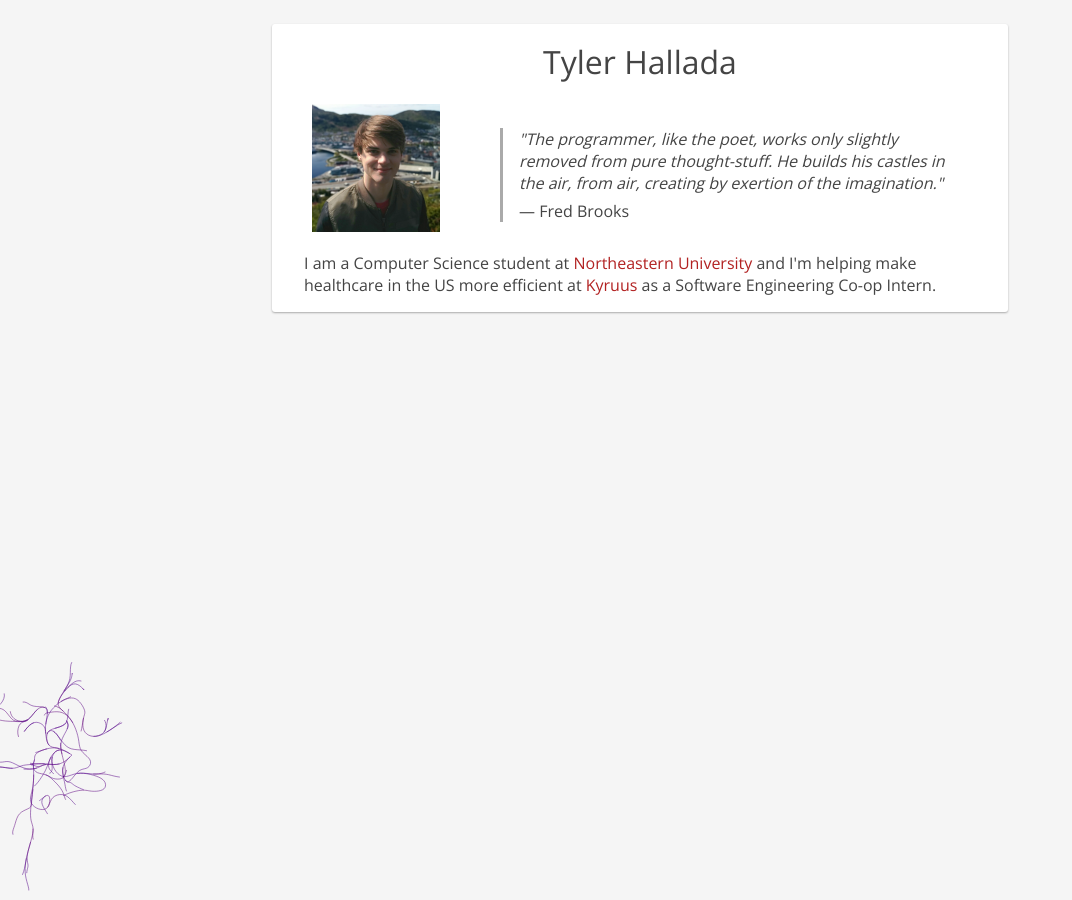
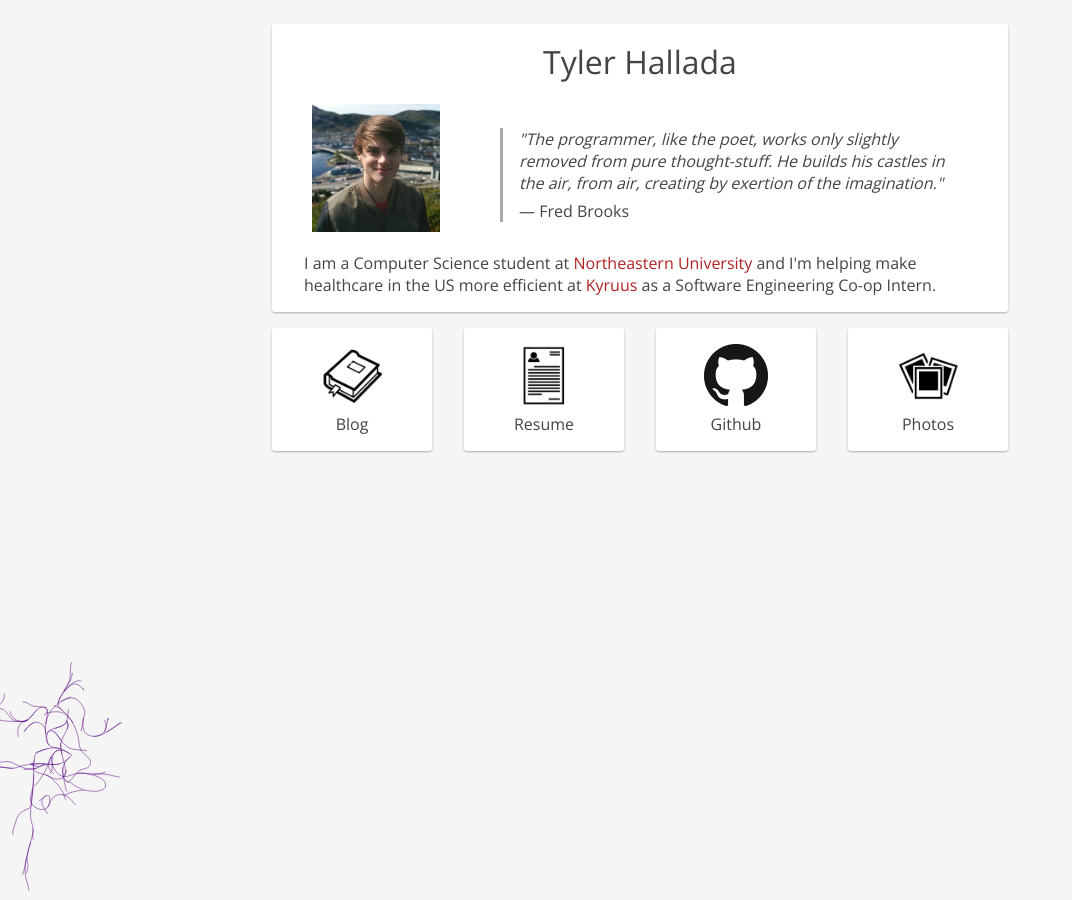
Before and after one commit to thallada/thallada.github.io, a Jekyll site: the page built from index.html, in a window 1280 px wide. Shown: the whole page, without its empty margins (0-1072 px from the left). Built offline with Jekyll 4.4.1, drawn with Linux system fonts in a browser that asks for light colours; Markdown is read by kramdown in place of the engine named in the settings.

Commit message:
Add link cards to homepage

```diff
--- a/css/main.css
+++ b/css/main.css
@@ -351,3 +351,36 @@ blockquote p {
     margin-top: 0;
   }
 }
+
+.link-card {
+  text-align: center;
+  text-decoration: none;
+}
+
+.link-card img {
+  max-width: 64px;
+  max-height: 64px;
+}
+
+.mobile-half {
+  padding: 0;
+  float: left;
+  width: 50%;
+}
+
+@media (min-width: 40rem) {
+  .mobile-half {
+    padding: 0;
+  }
+}
+
+a.no-decoration {
+  color: #444;
+}
+a.no-decoration:visited {
+  color: #444;
+}
+a.no-decoration:hover {
+  color: #444;
+  text-decoration: none;
+}
--- a/index.html
+++ b/index.html
@@ -40,4 +40,38 @@ title: Tyler Hallada
       </div>
     </div>
   </div>
+  <div class="row clearfix">
+    <div class="column fourth mobile-half">
+      <a href="/blog" class="no-decoration">
+        <div class="link-card card">
+          <img src="img/book.png"/><br/>
+          <span>Blog</span>
+        </div>
+      </a>
+    </div>
+    <div class="column fourth mobile-half">
+      <a href="/resume.pdf" class="no-decoration">
+        <div class="link-card card">
+          <img src="img/resume.png"/><br/>
+          <span>Resume</span>
+        </div>
+      </a>
+    </div>
+    <div class="column fourth mobile-half">
+      <a href="http://github.com/thallada" class="no-decoration">
+        <div class="link-card card">
+          <img src="img/github.png"/><br/>
+          <span>Github</span>
+        </div>
+      </a>
+    </div>
+    <div class="column fourth mobile-half">
+      <a href="/photos" class="no-decoration">
+        <div class="link-card card">
+          <img src="img/photos.png"/></br>
+          <span>Photos</span>
+        </div>
+      </a>
+    </div>
+  </div>
 </div>
```
Also changed, not shown: README.md, img/book.png (added), img/github.png (added), img/photos.png (added), img/resume.png (added).
